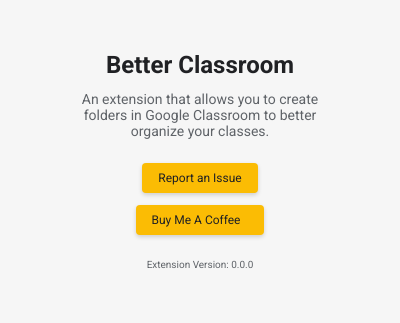
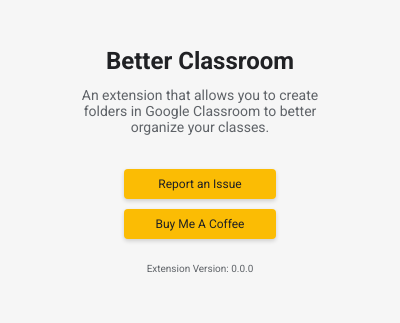
Before and after one commit to SarwinR/better-classroom, a browser extension: page popup.html in a window 400 px wide. Drawn offline with Linux system fonts and the light colour scheme.

Commit message:
Both buttons in popup.html are now the same size

```diff
--- a/popup.html
+++ b/popup.html
@@ -34,8 +34,11 @@
 			margin: 0 0 24px;
 		}
 		a {
+			width: 120px;
+			text-align: center;
 			display: inline-block;
 			padding: 8px 16px;
+			margin-top: 10px;
 			border-radius: 4px;
 			font-size: 12px;
 			text-decoration: none;
@@ -48,14 +51,7 @@
 			background-color: #ffac33;
 			box-shadow: 0 2px 8px rgba(0, 0, 0, 0.16);
 		}
-		.buy-a-coffee {
-			display: flex;
-			align-items: center;
-			margin-top: 12px;
-		}
-		.buy-a-coffee span {
-			margin-right: 8px;
-		}
+
 		.version {
 			font-size: 10px;
 			margin-top: 24px;
@@ -68,8 +64,8 @@
 	<div class="container">
 		<h1>Better Classroom</h1>
 		<p>An extension that allows you to create folders in Google Classroom to better organize your classes.</p>
-		<a class="other-links" href="https://github.com/SarwinR/better-classroom/issues" target="_blank">Report an Issue</a>
-		<a class="buy-a-coffee" href="https://www.buymeacoffee.com/sarwinr" target="_blank">
+		<a  href="https://github.com/SarwinR/better-classroom/issues" target="_blank">Report an Issue</a>
+		<a  href="https://www.buymeacoffee.com/sarwinr" target="_blank">
 			<span>Buy Me A Coffee</span>
 		</a>
 		<div class="version" id="version">Version: 0.0.0</div>
```
